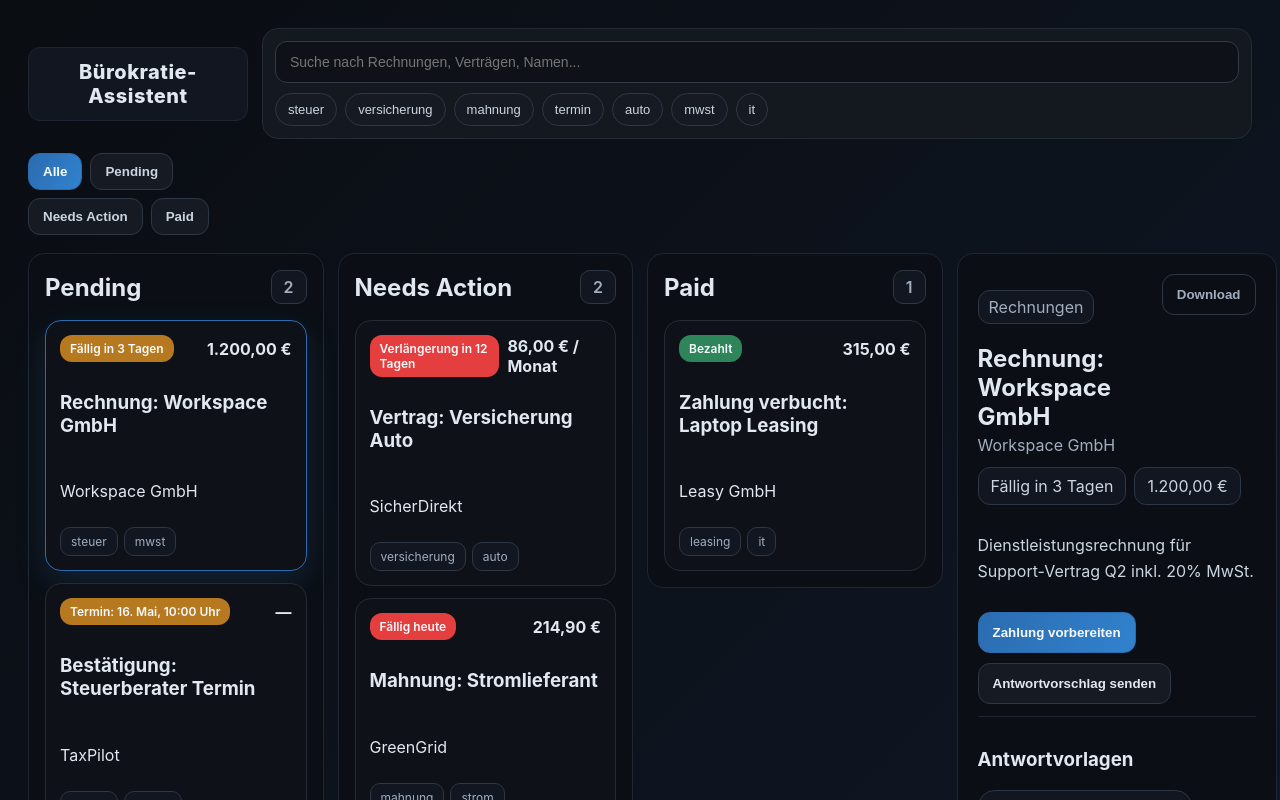
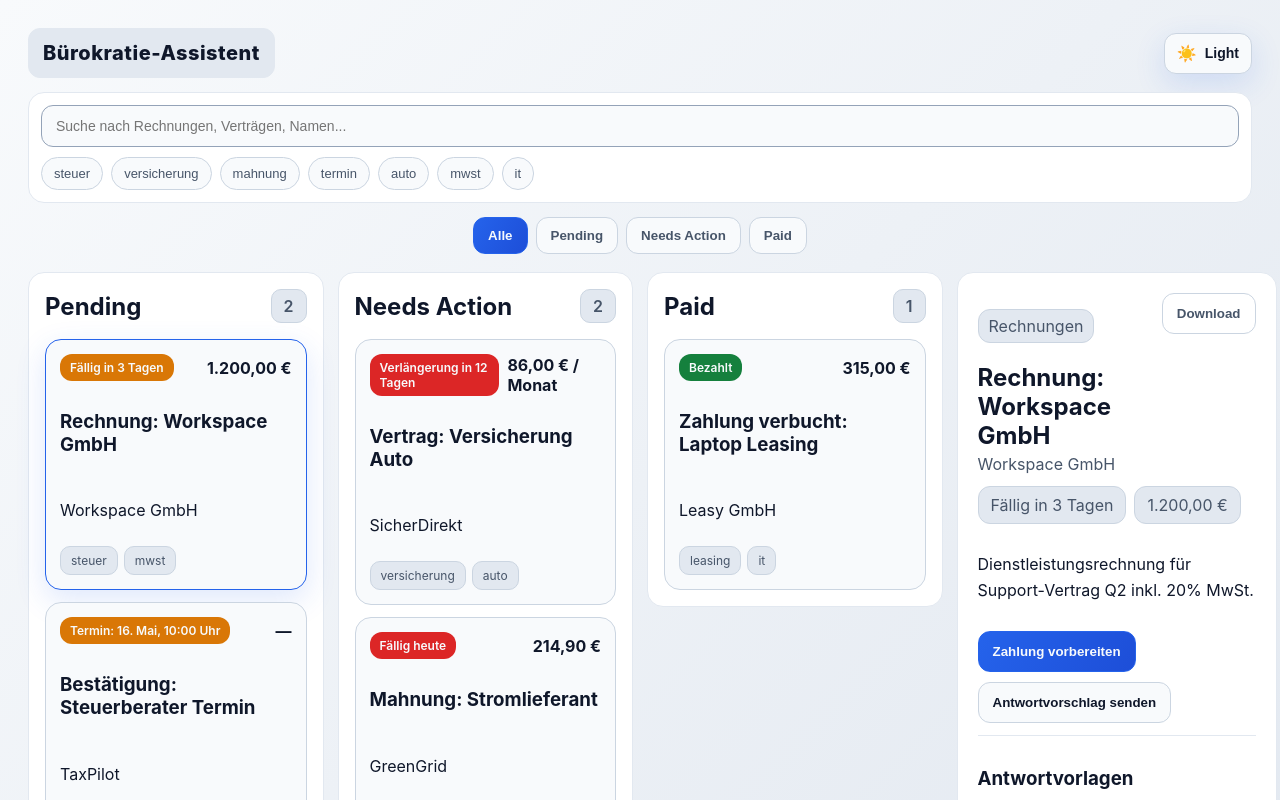
Before and after one commit to Soleymantic/personal-assistant-agent, an Angular app: page / in a window 1280 px wide. Both pictures are taken after a click on the element 175 px from the left and 445 px from the top of the page. Shown: the top 800 px of the page. Built offline with nearby package versions, Linux system fonts and the light colour scheme.

Commit message:
Improve header layout and center status filters

```diff
--- a/src/app/app.component.css
+++ b/src/app/app.component.css
@@ -1,8 +1,8 @@
 :host {
   display: block;
   min-height: 100vh;
-  background: linear-gradient(135deg, #0a0d12, #0f1725);
-  color: #e2e8f0;
+  background: linear-gradient(135deg, var(--bg-gradient-start), var(--bg-gradient-end));
+  color: var(--text-primary);
   font-family: 'Inter', system-ui, -apple-system, BlinkMacSystemFont, 'Segoe UI', sans-serif;
   padding: 28px;
 }
@@ -16,10 +16,19 @@
 }
 
 .app-header {
-  display: grid;
-  grid-template-columns: 220px 1fr;
+  display: flex;
+  flex-direction: column;
+  align-items: stretch;
+  gap: 14px;
+}
+
+.brand-row {
+  display: flex;
   align-items: center;
-  gap: 14px;
+  justify-content: space-between;
+  gap: 10px;
+  flex-wrap: wrap;
+  width: 100%;
 }
 
 .brand {
@@ -27,10 +36,37 @@
   font-weight: 800;
   letter-spacing: 0.5px;
   padding: 12px 14px;
-  background: #111620;
-  border: 1px solid #1f2631;
+  background: var(--surface-3);
+  border: 1px solid var(--border-1);
   border-radius: 12px;
   text-align: center;
+}
+
+.theme-toggle {
+  display: inline-flex;
+  align-items: center;
+  gap: 8px;
+  padding: 10px 12px;
+  border-radius: 12px;
+  border: 1px solid var(--border-2);
+  background: var(--surface-2);
+  color: var(--text-primary);
+  font-weight: 700;
+  cursor: pointer;
+  transition: all 0.2s ease;
+  box-shadow: 0 10px 30px var(--shadow-accent);
+}
+
+.theme-toggle:hover {
+  border-color: var(--border-strong);
+}
+
+.theme-toggle .icon {
+  font-size: 16px;
+}
+
+.theme-toggle .label {
+  font-size: 14px;
 }
 
 .layout {
@@ -41,10 +77,6 @@
 }
 
 @media (max-width: 960px) {
-  .app-header {
-    grid-template-columns: 1fr;
-  }
-
   .layout {
     grid-template-columns: 1fr;
   }
--- a/src/app/app.component.html
+++ b/src/app/app.component.html
@@ -1,6 +1,12 @@
 <div class="page">
   <header class="app-header">
-    <div class="brand">Bürokratie-Assistent</div>
+    <div class="brand-row">
+      <div class="brand">Bürokratie-Assistent</div>
+      <button class="theme-toggle" type="button" (click)="toggleTheme()" [attr.aria-label]="theme() === 'dark' ? 'Lichtmodus aktivieren' : 'Dunkelmodus aktivieren'">
+        <span class="icon" aria-hidden="true">{{ theme() === 'dark' ? '🌙' : '☀️' }}</span>
+        <span class="label">{{ theme() === 'dark' ? 'Dark' : 'Light' }}</span>
+      </button>
+    </div>
     <app-filter-bar
       [searchTerm]="inbox.searchTerm()"
       [selectedTags]="inbox.selectedTags()"
--- a/src/app/app.component.ts
+++ b/src/app/app.component.ts
@@ -1,5 +1,5 @@
 import { CommonModule } from '@angular/common';
-import { Component } from '@angular/core';
+import { Component, signal } from '@angular/core';
 import { FilterBarComponent } from './components/filter-bar/filter-bar.component';
 import { StatusFilterComponent } from './components/status-filter/status-filter.component';
 import { InboxColumnComponent } from './components/inbox-column/inbox-column.component';
@@ -14,7 +14,11 @@ import { InboxStore } from './services/inbox.store';
   styleUrls: ['./app.component.css']
 })
 export class AppComponent {
-  constructor(readonly inbox: InboxStore) {}
+  readonly theme = signal<'light' | 'dark'>(this.getInitialTheme());
+
+  constructor(readonly inbox: InboxStore) {
+    this.applyTheme(this.theme());
+  }
 
   applyAction(action: 'pay' | 'reply'): void {
     const current = this.inbox.selectedItem();
@@ -22,4 +26,35 @@ export class AppComponent {
     const message = current ? `${action} → ${current.title}` : fallback;
     console.info(message);
   }
+
+  toggleTheme(): void {
+    const next = this.theme() === 'dark' ? 'light' : 'dark';
+    this.setTheme(next);
+  }
+
+  private setTheme(theme: 'light' | 'dark'): void {
+    this.theme.set(theme);
+    this.applyTheme(theme);
+  }
+
+  private applyTheme(theme: 'light' | 'dark'): void {
+    if (typeof document !== 'undefined') {
+      document.documentElement.setAttribute('data-theme', theme);
+    }
+    if (typeof localStorage !== 'undefined') {
+      localStorage.setItem('theme', theme);
+    }
+  }
+
+  private getInitialTheme(): 'light' | 'dark' {
+    if (typeof localStorage !== 'undefined') {
+      const stored = localStorage.getItem('theme');
+      if (stored === 'light' || stored === 'dark') {
+        return stored;
+      }
+    }
+
+    const prefersDark = typeof window !== 'undefined' && window.matchMedia('(prefers-color-scheme: dark)').matches;
+    return prefersDark ? 'dark' : 'light';
+  }
 }
--- a/src/app/components/detail-panel/detail-panel.component.css
+++ b/src/app/components/detail-panel/detail-panel.component.css
@@ -1,9 +1,9 @@
 .details {
-  background: #0b0f15;
-  border: 1px solid #1f2631;
+  background: var(--surface-1);
+  border: 1px solid var(--border-1);
   border-radius: 16px;
   padding: 20px;
-  color: #e2e8f0;
+  color: var(--text-primary);
   display: flex;
   flex-direction: column;
   gap: 12px;
@@ -21,14 +21,14 @@
 }
 
 .muted {
-  color: #a0aec0;
+  color: var(--text-muted);
   margin: 0;
 }
 
 .badge.neutral {
-  background: #111620;
-  border: 1px solid #2e3744;
-  color: #a0aec0;
+  background: var(--surface-3);
+  border: 1px solid var(--border-2);
+  color: var(--text-muted);
   padding: 6px 10px;
   border-radius: 12px;
   display: inline-block;
@@ -41,15 +41,15 @@
 }
 
 .pill {
-  background: #111620;
-  border: 1px solid #2e3744;
+  background: var(--surface-3);
+  border: 1px solid var(--border-2);
   padding: 8px 12px;
   border-radius: 12px;
-  color: #cbd5e1;
+  color: var(--text-muted);
 }
 
 .summary {
-  color: #cbd5e1;
+  color: var(--text-primary);
   line-height: 1.6;
 }
 
@@ -65,29 +65,29 @@
   border-radius: 12px;
   padding: 12px 14px;
   font-weight: 700;
-  border: 1px solid #2e3744;
+  border: 1px solid var(--border-2);
   cursor: pointer;
   transition: all 0.2s ease;
 }
 
 .primary {
-  background: linear-gradient(120deg, #2b6cb0, #3182ce);
+  background: linear-gradient(120deg, var(--accent-primary), var(--accent-primary-strong));
   color: #f7fafc;
-  border-color: #2b6cb0;
+  border-color: var(--accent-primary);
 }
 
 .secondary {
-  background: #161b23;
-  color: #e2e8f0;
+  background: var(--surface-2);
+  color: var(--text-primary);
 }
 
 .ghost {
   background: transparent;
-  color: #a0aec0;
+  color: var(--text-muted);
 }
 
 .templates {
-  border-top: 1px solid #1f2631;
+  border-top: 1px solid var(--border-1);
   padding-top: 12px;
 }
 
@@ -98,15 +98,15 @@
 }
 
 .template-list .chip {
-  background: #111620;
-  border: 1px solid #2e3744;
-  color: #cbd5e1;
+  background: var(--surface-3);
+  border: 1px solid var(--border-2);
+  color: var(--text-muted);
   padding: 8px 12px;
   border-radius: 999px;
   cursor: pointer;
 }
 
 .template-list .chip.danger {
-  border-color: #e53e3e;
+  border-color: var(--badge-danger);
   color: #fed7d7;
 }
--- a/src/app/components/document-card/document-card.component.css
+++ b/src/app/components/document-card/document-card.component.css
@@ -1,9 +1,9 @@
 .card {
-  background: #0e1117;
-  border: 1px solid #252b34;
+  background: var(--surface-2);
+  border: 1px solid var(--border-2);
   border-radius: 16px;
   padding: 14px;
-  color: #e2e8f0;
+  color: var(--text-primary);
   display: flex;
   flex-direction: column;
   gap: 10px;
@@ -12,13 +12,13 @@
 }
 
 .card:hover {
-  border-color: #364152;
+  border-color: var(--border-strong);
   transform: translateY(-2px);
 }
 
 .card.selected {
-  box-shadow: 0 10px 30px rgba(43, 108, 176, 0.2);
-  border-color: #2b6cb0;
+  box-shadow: 0 10px 30px var(--shadow-accent);
+  border-color: var(--accent-primary);
 }
 
 .card-top {
@@ -41,15 +41,15 @@
 }
 
 .badge.warning {
-  background: #b7791f;
+  background: var(--badge-warning);
 }
 
 .badge.danger {
-  background: #e53e3e;
+  background: var(--badge-danger);
 }
 
 .badge.success {
-  background: #2f855a;
+  background: var(--badge-success);
 }
 
 .tags {
@@ -59,9 +59,9 @@
 }
 
 .tag {
-  background: #111620;
-  border: 1px solid #2e3744;
-  color: #a0aec0;
+  background: var(--surface-3);
+  border: 1px solid var(--border-2);
+  color: var(--text-muted);
   padding: 6px 10px;
   border-radius: 10px;
   font-size: 12px;
--- a/src/app/components/filter-bar/filter-bar.component.css
+++ b/src/app/components/filter-bar/filter-bar.component.css
@@ -1,6 +1,6 @@
 .search-bar {
-  background: #14181f;
-  border: 1px solid #252b34;
+  background: var(--surface-1);
+  border: 1px solid var(--border-1);
   border-radius: 16px;
   padding: 12px;
   display: flex;
@@ -12,9 +12,9 @@
   width: 100%;
   padding: 12px 14px;
   border-radius: 12px;
-  border: 1px solid #333b47;
-  background: #0e1117;
-  color: #e2e8f0;
+  border: 1px solid var(--border-strong);
+  background: var(--surface-2);
+  color: var(--text-primary);
   font-size: 14px;
 }
 
@@ -25,9 +25,9 @@
 }
 
 .chip {
-  border: 1px solid #2e3744;
-  background: #161b23;
-  color: #cbd5e1;
+  border: 1px solid var(--border-2);
+  background: var(--surface-2);
+  color: var(--text-muted);
   padding: 8px 12px;
   border-radius: 999px;
   font-size: 13px;
@@ -36,11 +36,11 @@
 }
 
 .chip.active {
-  background: #2b6cb0;
-  border-color: #2b6cb0;
+  background: var(--accent-primary);
+  border-color: var(--accent-primary);
   color: #f7fafc;
 }
 
 .chip:hover {
-  border-color: #4a5568;
+  border-color: var(--border-strong);
 }
--- a/src/app/components/inbox-column/inbox-column.component.css
+++ b/src/app/components/inbox-column/inbox-column.component.css
@@ -1,6 +1,6 @@
 .column {
-  background: #0b0f15;
-  border: 1px solid #1f2631;
+  background: var(--surface-1);
+  border: 1px solid var(--border-1);
   border-radius: 16px;
   padding: 16px;
   display: flex;
@@ -18,14 +18,14 @@
 
 .column h2 {
   margin: 0;
-  color: #e2e8f0;
+  color: var(--text-primary);
 }
 
 .counter {
-  background: #111620;
-  border: 1px solid #2e3744;
+  background: var(--surface-3);
+  border: 1px solid var(--border-2);
   padding: 6px 12px;
   border-radius: 10px;
-  color: #a0aec0;
+  color: var(--text-muted);
   font-weight: 600;
 }
--- a/src/app/components/status-filter/status-filter.component.css
+++ b/src/app/components/status-filter/status-filter.component.css
@@ -1,27 +1,34 @@
+:host {
+  display: block;
+  width: 100%;
+}
+
 .status-switcher {
   display: flex;
   gap: 8px;
   flex-wrap: wrap;
   align-items: center;
+  justify-content: center;
+  width: 100%;
 }
 
 .status-btn {
   padding: 10px 14px;
   border-radius: 12px;
-  border: 1px solid #2e3744;
-  background: #161b23;
-  color: #cbd5e1;
+  border: 1px solid var(--border-2);
+  background: var(--surface-2);
+  color: var(--text-muted);
   font-weight: 600;
   cursor: pointer;
   transition: all 0.2s ease;
 }
 
 .status-btn.active {
-  background: linear-gradient(120deg, #2b6cb0, #3182ce);
+  background: linear-gradient(120deg, var(--accent-primary), var(--accent-primary-strong));
   color: #f7fafc;
-  border-color: #2b6cb0;
+  border-color: var(--accent-primary);
 }
 
 .status-btn:hover {
-  border-color: #4a5568;
+  border-color: var(--border-strong);
 }
--- a/src/styles.css
+++ b/src/styles.css
@@ -1,13 +1,48 @@
 :root {
   font-family: 'Inter', system-ui, -apple-system, 'Segoe UI', sans-serif;
-  background: #080c16;
+  --bg-gradient-start: #f8fafc;
+  --bg-gradient-end: #e2e8f0;
+  --text-primary: #0f172a;
+  --text-muted: #475569;
+  --surface-1: #ffffff;
+  --surface-2: #f8fafc;
+  --surface-3: #e2e8f0;
+  --border-1: #e2e8f0;
+  --border-2: #cbd5e1;
+  --border-strong: #94a3b8;
+  --accent-primary: #2563eb;
+  --accent-primary-strong: #1d4ed8;
+  --badge-warning: #d97706;
+  --badge-danger: #dc2626;
+  --badge-success: #15803d;
+  --shadow-accent: rgba(37, 99, 235, 0.15);
+}
+
+[data-theme='dark'] {
+  --bg-gradient-start: #0a0d12;
+  --bg-gradient-end: #0f1725;
+  --text-primary: #e2e8f0;
+  --text-muted: #a0aec0;
+  --surface-1: #0b0f15;
+  --surface-2: #0e1117;
+  --surface-3: #111620;
+  --border-1: #1f2631;
+  --border-2: #2e3744;
+  --border-strong: #333b47;
+  --accent-primary: #2b6cb0;
+  --accent-primary-strong: #3182ce;
+  --badge-warning: #b7791f;
+  --badge-danger: #e53e3e;
+  --badge-success: #2f855a;
+  --shadow-accent: rgba(43, 108, 176, 0.2);
 }
 
 * { box-sizing: border-box; }
 
 body {
   margin: 0;
-  background: #080c16;
+  background: linear-gradient(135deg, var(--bg-gradient-start), var(--bg-gradient-end));
+  color: var(--text-primary);
 }
 
 a { color: inherit; text-decoration: none; }
```
